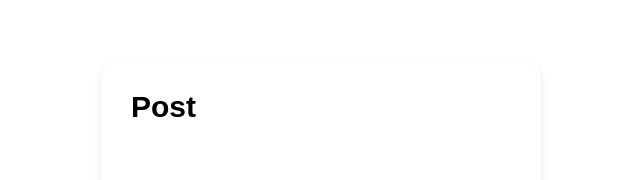
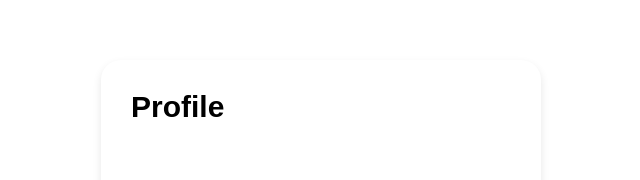
Before and after one commit to TienDatJohnyDo/ExploreNow, a React (Create React App) app: page /GuestProfile in a window 1280 px wide. Shown: the top 180 px of the page, without its empty margins (319-959 px from the left). Built offline with nearby package versions, Linux system fonts and the light colour scheme.

Commit message:
Changed Headers for guest

```diff
--- a/src/Components/GuestProfile.js
+++ b/src/Components/GuestProfile.js
@@ -11,7 +11,7 @@ function GuestProfile() {
   return (
 
     <div className="discover-container">
-        <h1 className="discover-label">Post </h1>
+        <h1 className="discover-label">Profile </h1>
       <div className="image-container" style={{ textAlign: 'center' }}> {/* Apply text-align: center */}
         <img src={PleaseImage} alt="Please Login" className="image" style={{ width: '300px', height: '200px' }} />
       </div>
```
